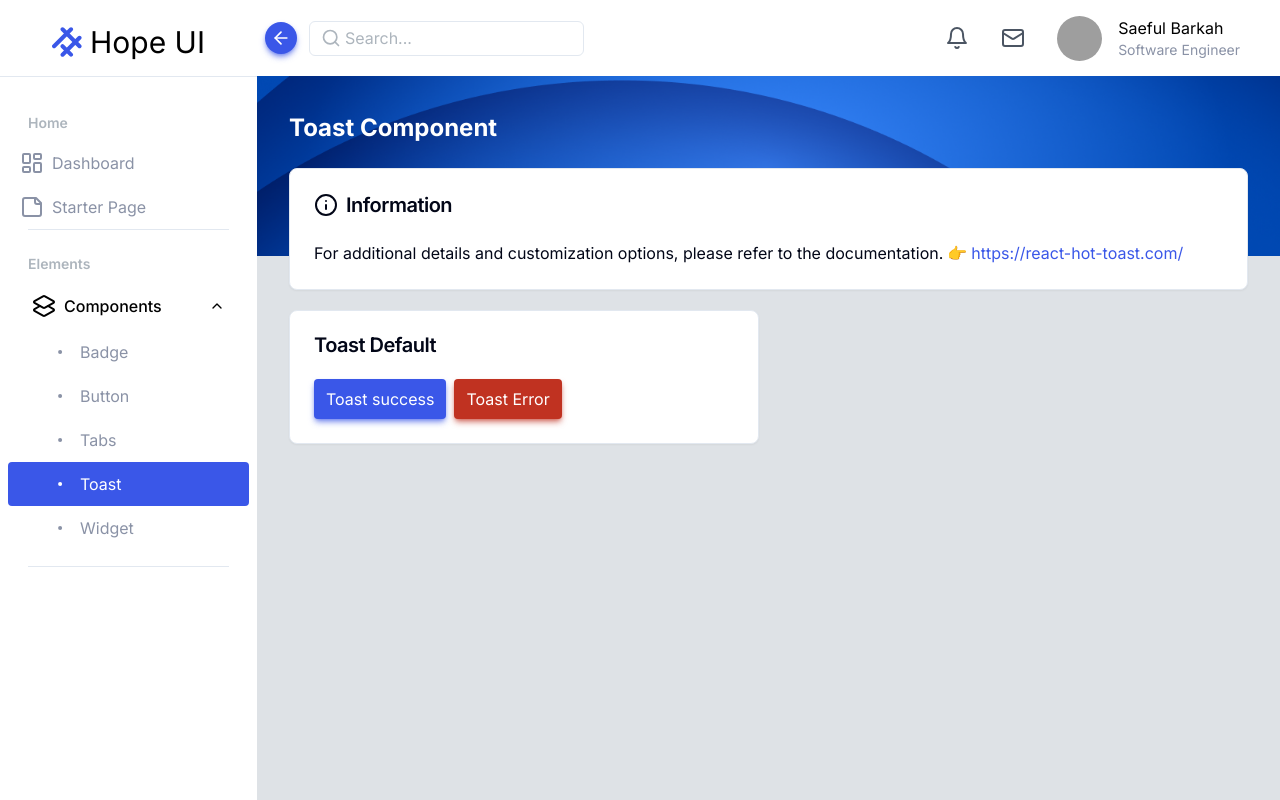
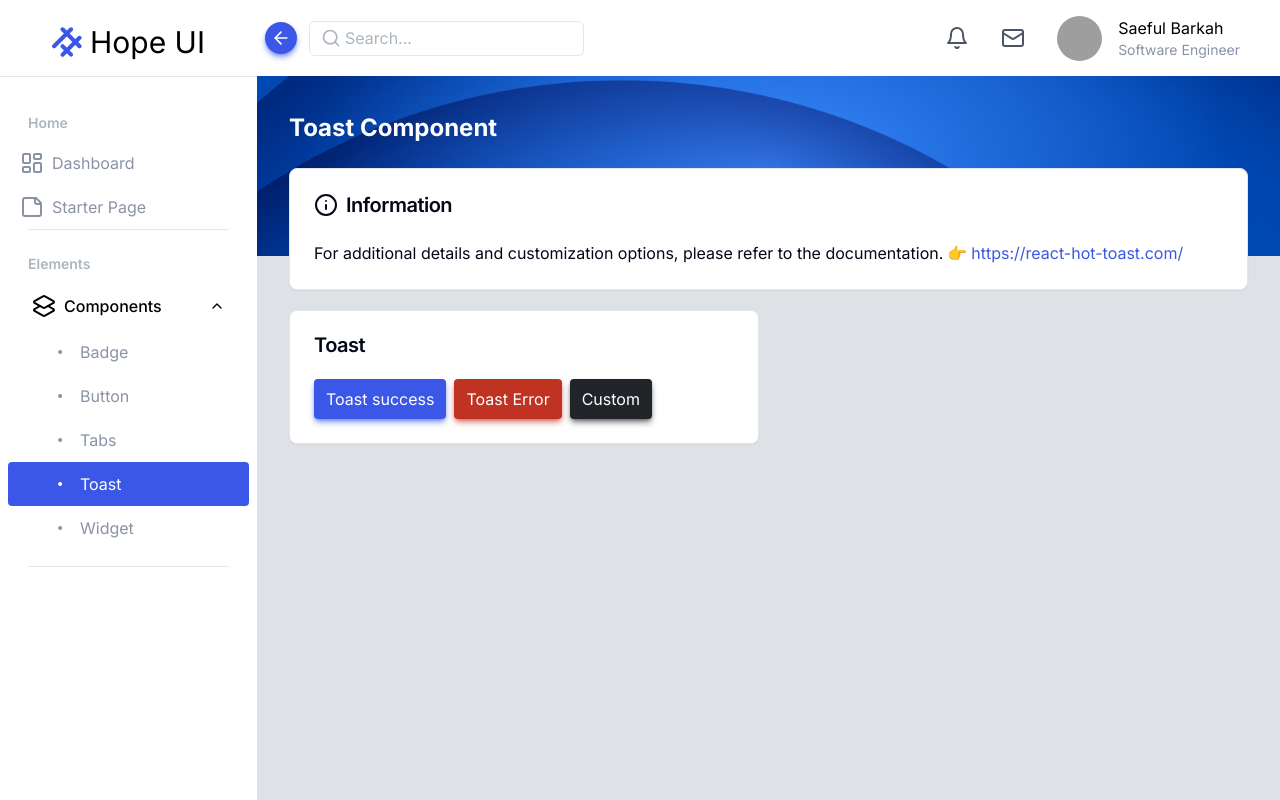
Before and after one commit to saefulbarkah/hope-ui-next, a Next.js app in the folder web/: page /ui/components/toast in a window 1280 px wide. Built offline with nearby package versions, Linux system fonts and the light colour scheme; grey boxes are pictures that could not be loaded.

Commit message:
feat(toast): add custom toast option

```diff
--- /dev/null
+++ b/web/src/components/toast/custom/custom-toast.tsx
@@ -0,0 +1,19 @@
+import { Mail } from "lucide-react";
+import toast, { ToastOptions } from "react-hot-toast";
+
+const toastCustom = (html: JSX.Element | string | null, opt?: ToastOptions) => {
+  return toast(html, { position: "top-center", duration: 2000, ...opt });
+};
+
+const notification = () => {
+  return toastCustom(
+    <div className="flex items-center">
+      <Mail className="mr-2 animate-bounce text-primary" />
+      <p>You have new message !</p>
+    </div>,
+  );
+};
+
+toastCustom.notification = notification;
+
+export { toastCustom };
--- a/web/src/components/toast/index.ts
+++ b/web/src/components/toast/index.ts
@@ -1 +1,2 @@
 export * from "./toast";
+export * from "./custom/custom-toast";
--- a/web/src/features/components/toast/feature-toast.tsx
+++ b/web/src/features/components/toast/feature-toast.tsx
@@ -2,7 +2,7 @@
 import { Button } from "@/components/ui/button";
 import { Card, CardContent, CardHeader, CardTitle } from "@/components/ui/card";
 import React from "react";
-import { ToastComponent, toast } from "@/components/toast";
+import { toast, toastCustom } from "@/components/toast";
 import Link from "next/link";
 import { Info } from "lucide-react";
 
@@ -37,7 +37,7 @@ export const FeatureToast = () => {
       <div className="mt-5 grid grid-cols-1 gap-5 lg:grid-cols-2">
         <Card>
           <CardHeader>
-            <CardTitle>Toast Default</CardTitle>
+            <CardTitle>Toast</CardTitle>
           </CardHeader>
           <CardContent className="flex gap-2">
             <Button onClick={() => toast.success("Success")}>
@@ -46,6 +46,9 @@ export const FeatureToast = () => {
             <Button variant={"danger"} onClick={() => toast.error("Error")}>
               Toast Error
             </Button>
+            <Button variant={"dark"} onClick={() => toastCustom.notification()}>
+              Custom
+            </Button>
           </CardContent>
         </Card>
       </div>
```
